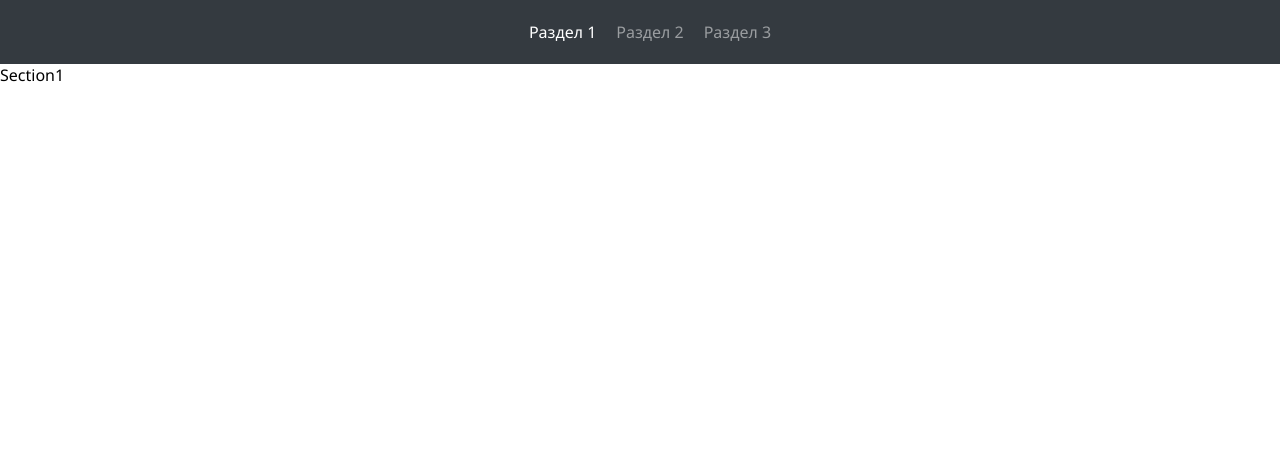
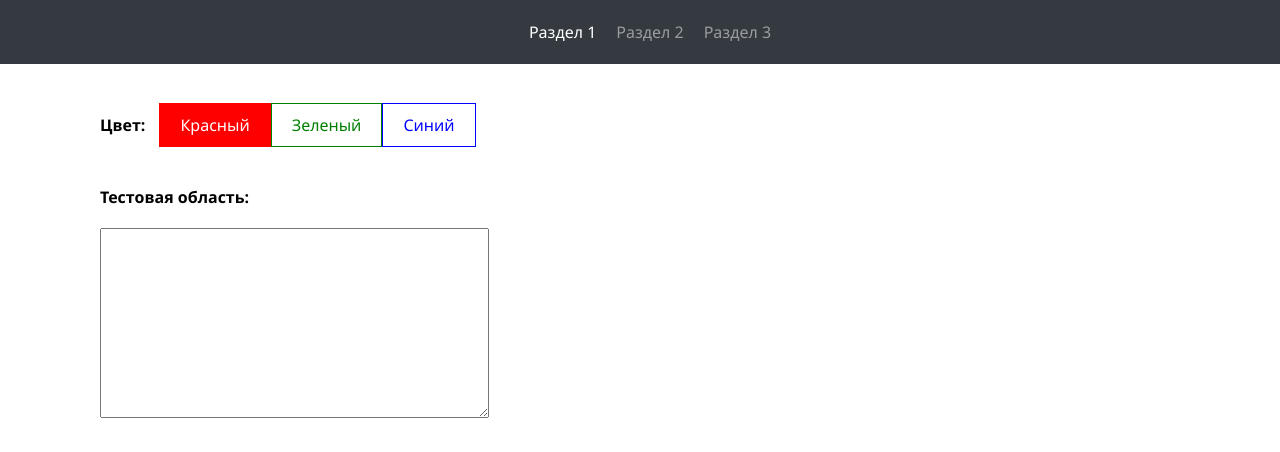
Before and after one commit to mauedem/frontend-test, a Vue app: page /section1 in a window 1280 px wide. Shown: the top 452 px of the page. Built offline with nearby package versions, Linux system fonts and the light colour scheme.

Commit message:
Add section 1

```diff
--- a/src/App.vue
+++ b/src/App.vue
@@ -24,10 +24,19 @@ export default {
 * {
     margin: 0;
     padding: 0;
+}
+
+*, ::after, ::before {
     box-sizing: border-box;
 }
 
 body {
     font-family: 'Segoe UI', sans-serif;
 }
+
+.btn {
+    padding: 10px 20px;
+    border: 1px solid transparent;
+    cursor: pointer;
+}
 </style>
--- a/src/store/index.js
+++ b/src/store/index.js
@@ -5,11 +5,32 @@ Vue.use(Vuex)
 
 export default new Vuex.Store({
     state: {
+        selectedColor: 'red', // Выбранный цвет в разделе 1
+        text: '', // Текстовое содержимое раздела 1
     },
+
+    getters: {
+        selectedColor: s => s.selectedColor,
+        text: s => s.text
+    },
+
+    actions: {
+        setSelectedColor({ commit }, payload) {
+            commit('SET_SELECTED_COLOR', payload)
+        },
+
+        setText({ commit }, payload) {
+            commit('SET_TEXT', payload)
+        }
+    },
+
     mutations: {
-    },
-    actions: {
-    },
-    modules: {
+        SET_SELECTED_COLOR(state, payload) {
+            state.selectedColor = payload
+        },
+
+        SET_TEXT(state, payload) {
+            state.text = payload
+        }
     }
 })
--- a/src/views/Section1.vue
+++ b/src/views/Section1.vue
@@ -1,11 +1,173 @@
 <template>
-    <div>
-        Section1
-    </div>
+    <section class="section1">
+        <div class="section1__btn-group">
+            <div class="section1__title">Цвет:</div>
+
+            <div class="section1__buttons btn-group" role="group">
+                <div>
+                    <input
+                        type="radio"
+                        class="btn btn-check"
+                        name="btnradio"
+                        id="red"
+                        autocomplete="off"
+                        :checked="selectedColor === 'red'"
+                        @change="selectColor('red')"
+                    >
+                    <label
+                        class="btn btn-red"
+                        :class="{ 'btn-red--active': selectedColor === 'red' }"
+                        for="red"
+                    >
+                        Красный
+                    </label>
+                </div>
+
+                <div>
+                    <input
+                        type="radio"
+                        class="btn btn-check"
+                        name="btnradio"
+                        id="green"
+                        autocomplete="off"
+                        :checked="selectedColor === 'green'"
+                        @change="selectColor('green')"
+                    >
+                    <label
+                        class="btn btn-green"
+                        :class="{ 'btn-green--active': selectedColor === 'green' }"
+                        for="green"
+                    >
+                        Зеленый
+                    </label>
+                </div>
+
+                <div>
+                    <input
+                        type="radio"
+                        class="btn btn-check"
+                        name="btnradio"
+                        id="blue"
+                        autocomplete="off"
+                        :checked="selectedColor === 'blue'"
+                        @change="selectColor('blue')"
+                    >
+                    <label
+                        class="btn btn-blue"
+                        :class="{ 'btn-blue--active': selectedColor === 'blue' }"
+                        for="blue"
+                    >
+                        Синий
+                    </label>
+                </div>
+            </div>
+        </div>
+
+        <div class="section1__textfield">
+            <div class="section1__title">Тестовая область:</div>
+
+            <textarea
+                v-model="text"
+                class="section1__textarea"
+                id="text"
+                cols="36"
+                rows="10"
+            />
+        </div>
+    </section>
 </template>
 
 <script>
+import { mapGetters } from 'vuex'
+
 export default {
-    name: "Section1"
+    name: "Section1",
+
+    computed: {
+        ...mapGetters(['selectedColor']),
+
+        text: {
+            get () {
+                return this.$store.getters['text']
+            },
+
+            set (value) {
+                this.$store.dispatch('setText', value)
+            }
+        }
+    },
+
+    methods: {
+        selectColor(color) {
+            this.$store.dispatch('setSelectedColor', color)
+        }
+    }
 }
 </script>
+
+<style scoped>
+.section1__btn-group, .section1__textfield {
+    margin: 50px 100px;
+}
+
+.section1__btn-group {
+    display: flex;
+    align-items: center;
+}
+
+.section1__title {
+    font-weight: 600;
+}
+
+.section1__textarea {
+    margin-top: 20px;
+    font-size: 16px;
+    padding: 4px 6px;
+}
+
+.section1__buttons {
+    margin-left: 14px;
+}
+
+.btn-group {
+    position: relative;
+    display: inline-flex;
+    vertical-align: middle;
+}
+
+.btn-check {
+    position: absolute;
+    clip: rect(0,0,0,0);
+    pointer-events: none;
+}
+
+.btn-red {
+    border: 1px solid red;
+    color: red;
+}
+
+.btn-red--active {
+    background-color: red;
+    color: white;
+}
+
+.btn-green {
+    border: 1px solid green;
+    color: green;
+}
+
+.btn-green--active {
+    background-color: green;
+    color: white;
+}
+
+.btn-blue {
+    border: 1px solid blue;
+    color: blue;
+}
+
+.btn-blue--active {
+    background-color: blue;
+    color: white;
+}
+</style>
```
